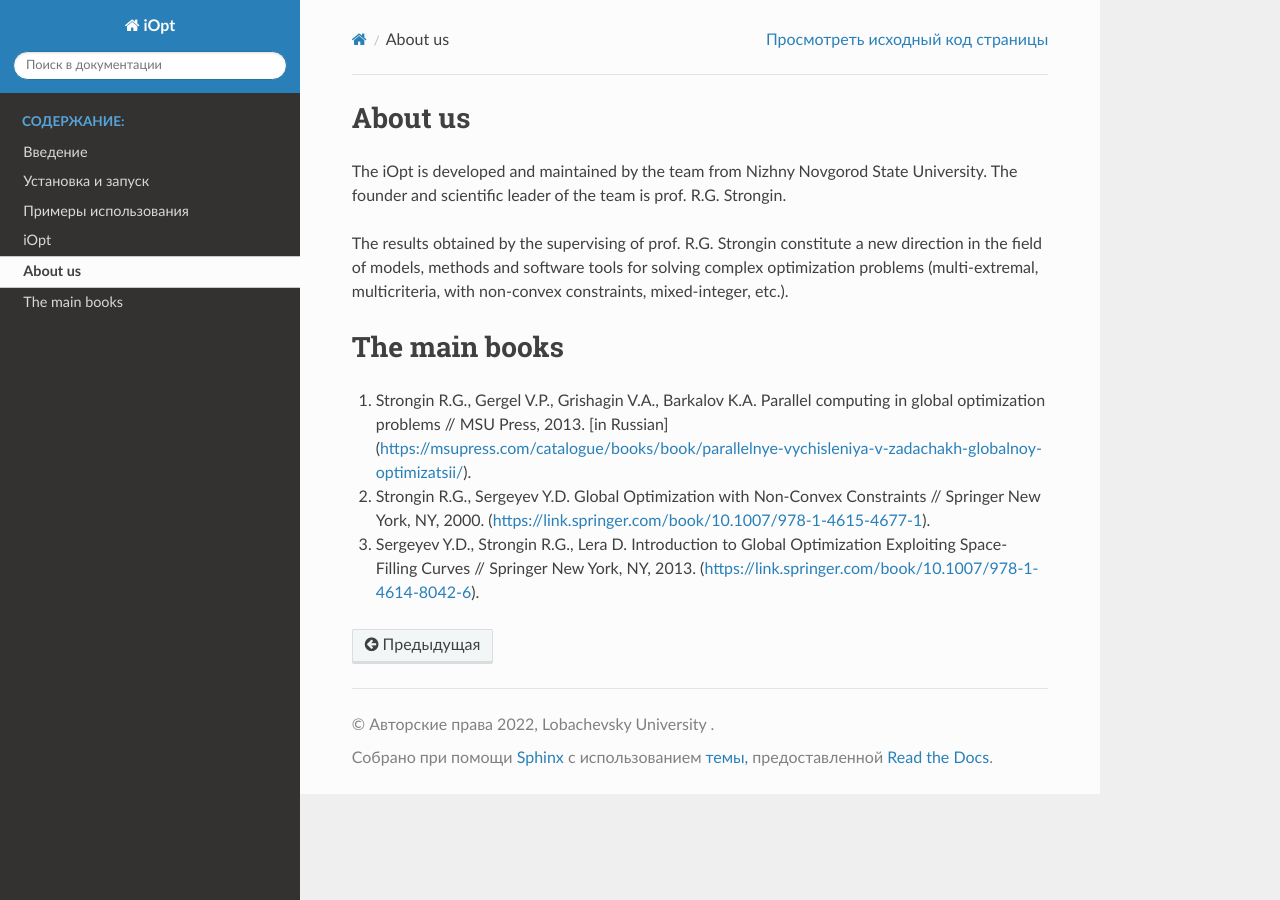
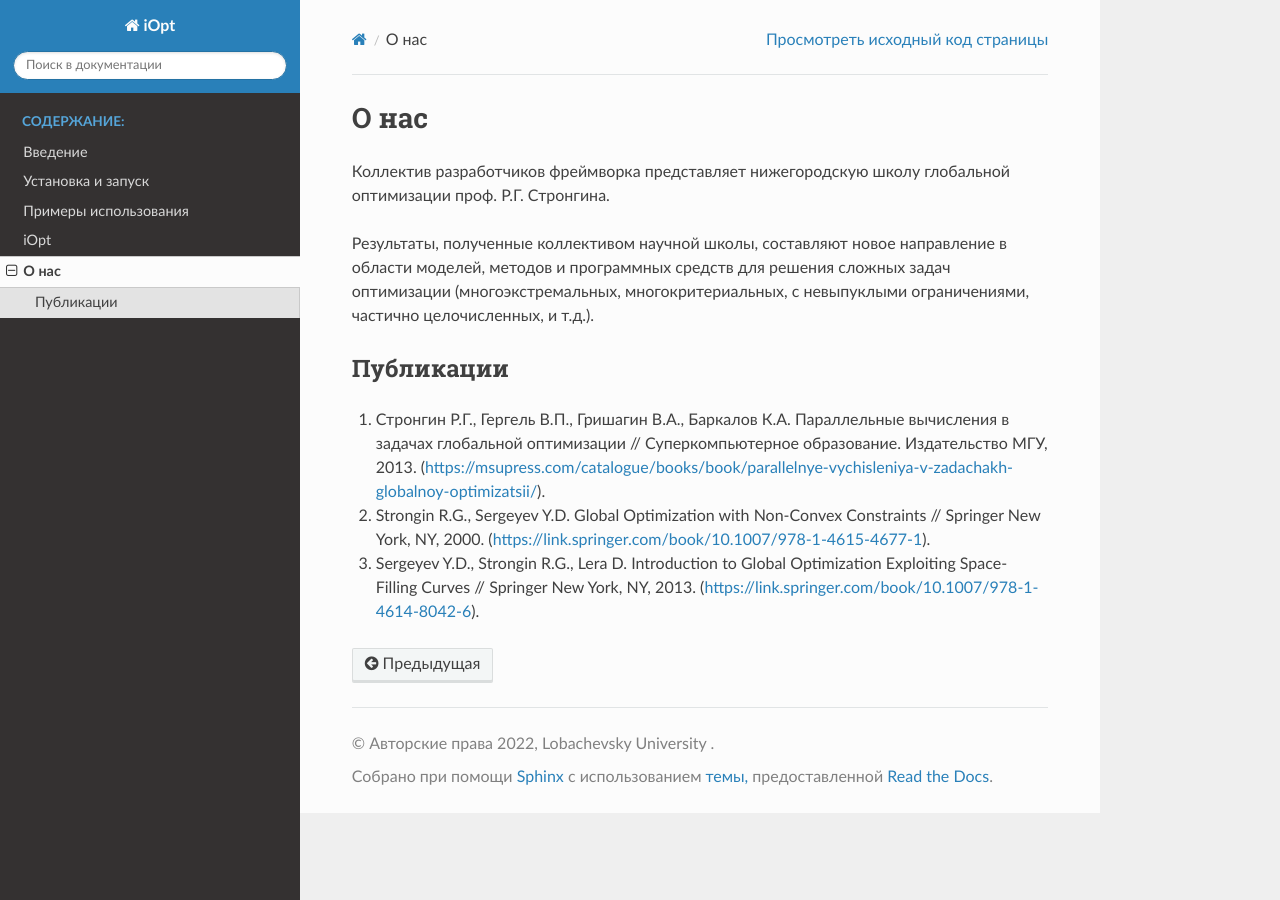
Before and after one commit to aimclub/iOpt, a Sphinx documentation site: the page built from docs/source/about.rst, in a window 1280 px wide. Built offline with Sphinx 7.4.7 and the Read the Docs theme 2.0.0, drawn with Linux system fonts in a browser that asks for light colours; pages that are not in the unit, such as notebooks, are missing from menus.

Commit message:
Revert "translate about.rst into English"
This reverts commit f49388f53c47e6bbe2d4bca9138348acd7aa90cc.

```diff
--- a/docs/source/about.rst
+++ b/docs/source/about.rst
@@ -1,13 +1,13 @@
-About us
-========
+О нас
+=====
 
-The iOpt is developed and maintained by the team from Nizhny Novgorod State University. The founder and scientific leader of the team is prof. R.G. Strongin.
+Коллектив разработчиков фреймворка представляет нижегородскую школу глобальной оптимизации проф. Р.Г. Стронгина.
 
-The results obtained by the supervising of prof. R.G. Strongin constitute a new direction in the field of models, methods and software tools for solving complex optimization problems (multi-extremal, multicriteria, with non-convex constraints, mixed-integer, etc.).
+Результаты, полученные коллективом научной школы, составляют новое направление в области моделей, методов и программных средств для решения сложных задач оптимизации (многоэкстремальных, многокритериальных, с невыпуклыми ограничениями, частично целочисленных, и т.д.).
 
-The main books
-==============
+Публикации
+----------
 
-1. Strongin R.G., Gergel V.P., Grishagin V.A., Barkalov K.A. Parallel computing in global optimization problems // MSU Press, 2013. [in Russian] (https://msupress.com/catalogue/books/book/parallelnye-vychisleniya-v-zadachakh-globalnoy-optimizatsii/).
+1. Стронгин Р.Г., Гергель В.П., Гришагин В.А., Баркалов К.А. Параллельные вычисления в задачах глобальной оптимизации // Суперкомпьютерное образование. Издательство МГУ, 2013. (https://msupress.com/catalogue/books/book/parallelnye-vychisleniya-v-zadachakh-globalnoy-optimizatsii/).
 2. Strongin R.G., Sergeyev Y.D. Global Optimization with Non-Convex Constraints // Springer New York, NY, 2000. (https://link.springer.com/book/10.1007/978-1-4615-4677-1).
 3. Sergeyev Y.D., Strongin R.G., Lera D. Introduction to Global Optimization Exploiting Space-Filling Curves // Springer New York, NY, 2013. (https://link.springer.com/book/10.1007/978-1-4614-8042-6).
```
